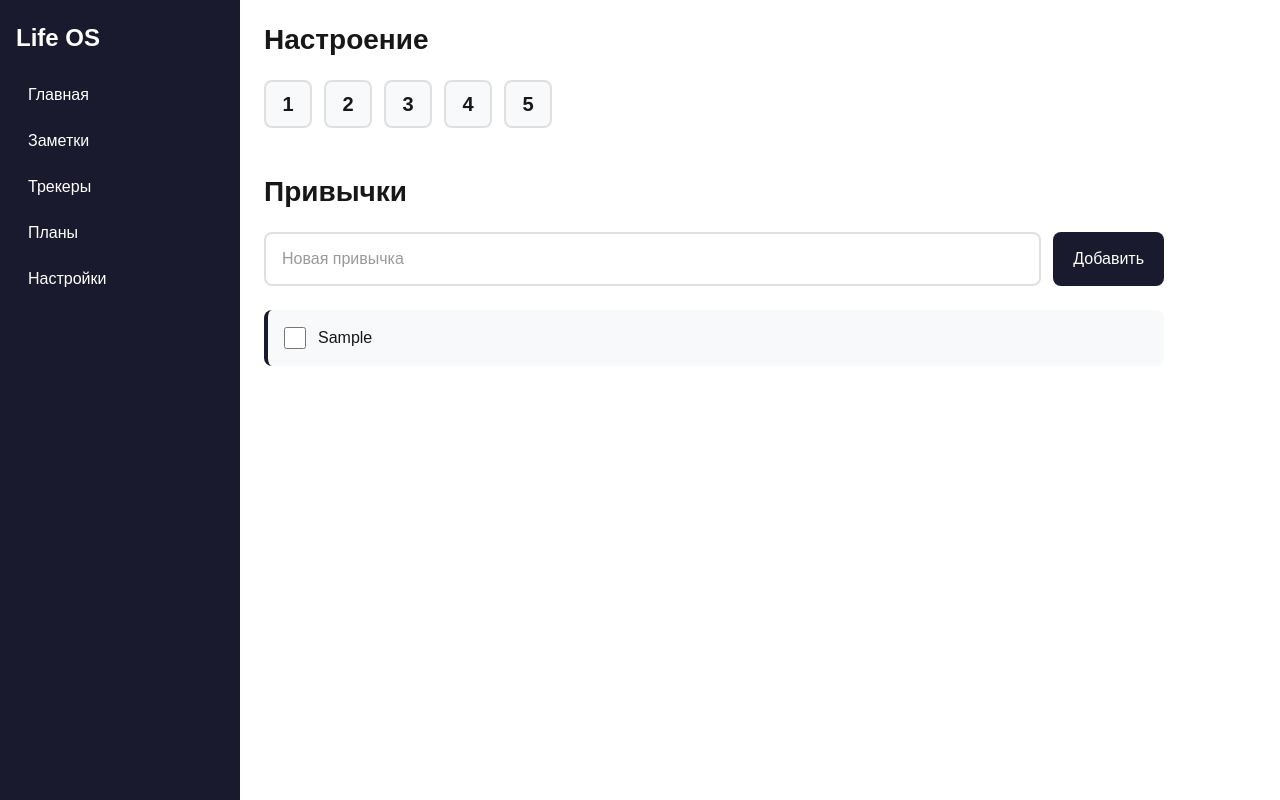
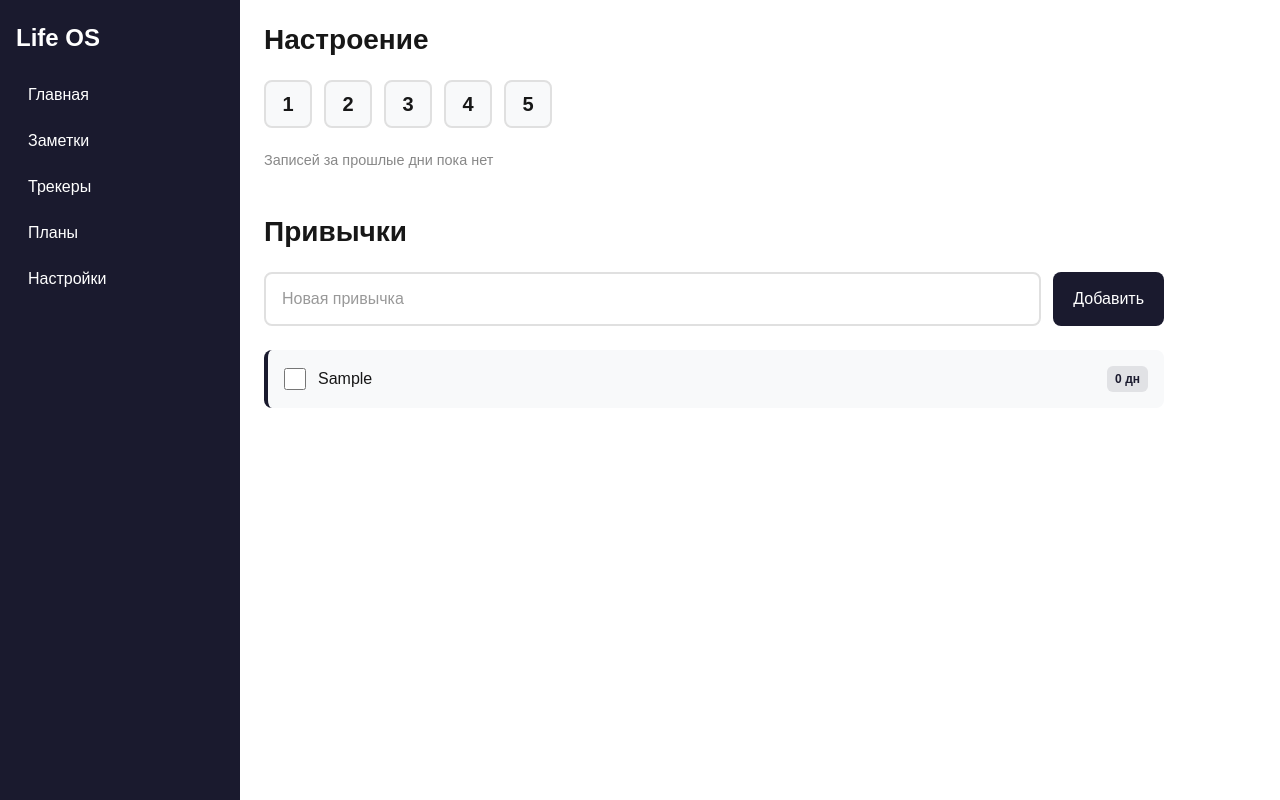
Before and after one commit to AlekSidorova/personal-dashboard, a Next.js app: page /stats in a window 1280 px wide. Both pictures are taken after typing "Sample" into the empty fields and a click on the button "Добавить". Built offline with nearby package versions, Linux system fonts and the light colour scheme.

Commit message:
feat: добавлена возможность отслеживать прерыдущие дни

```diff
--- a/src/components/Stats/HabitTracker.module.css
+++ b/src/components/Stats/HabitTracker.module.css
@@ -111,6 +111,17 @@
   font-size: 1rem;
   line-height: 1.5;
   color: #171717;
+  flex: 1;
+}
+
+.streak {
+  font-size: 0.75rem;
+  font-weight: 600;
+  color: #1a1a2e;
+  background: rgba(26, 26, 46, 0.1);
+  padding: 4px 8px;
+  border-radius: 6px;
+  flex-shrink: 0;
 }
 
 .emptyState {
--- a/src/components/Stats/HabitTracker.tsx
+++ b/src/components/Stats/HabitTracker.tsx
@@ -50,6 +50,23 @@ export default function HabitTracker() {
     }))
   }
 
+  const getStreak = (dates: string[]) => {
+    let streak = 0
+    let current = new Date()
+
+    while (true) {
+      const d = current.toISOString().slice(0, 10)
+      if (dates.includes(d)) {
+        streak++
+        current.setDate(current.getDate() - 1)
+      } else {
+        break
+      }
+    }
+
+    return streak
+  }
+
   return (
     <section className={styles.section}>
       <div className={styles.header}>
@@ -59,7 +76,7 @@ export default function HabitTracker() {
       <div className={styles.inputRow}>
         <input
           className={styles.input}
-            value={text}
+          value={text}
           onChange={(e) => setText(e.target.value)}
           placeholder="Новая привычка"
           onKeyDown={(e) => e.key === "Enter" && addHabit()}
@@ -75,6 +92,7 @@ export default function HabitTracker() {
         ) : (
           habits.map((habit) => {
             const doneToday = habit.completedDates.includes(today);
+            const streak = getStreak(habit.completedDates)
 
             return (
               <li key={habit.id} className={styles.habitItem}>
@@ -86,6 +104,7 @@ export default function HabitTracker() {
                     onChange={() => toggleToday(habit.id)}
                   />
                   <span className={styles.habitTitle}>{habit.title}</span>
+                  <span className={styles.streak}>{streak} дн</span>
                 </label>
               </li>
             );
--- a/src/components/Stats/MoodTracker.module.css
+++ b/src/components/Stats/MoodTracker.module.css
@@ -57,3 +57,33 @@
   font-size: 1rem;
   color: #171717;
 }
+
+.emptyHistory {
+  color: #888;
+  font-size: 0.9rem;
+  margin: 0;
+}
+
+.history {
+  margin-top: 12px;
+  list-style: none;
+  padding: 0;
+  display: flex;
+  flex-direction: column;
+  gap: 4px;
+}
+
+.historyItem {
+  display: flex;
+  justify-content: space-between;
+  font-size: 0.875rem;
+  color: #555;
+}
+
+.historyDate {
+  font-family: monospace;
+}
+
+.historyMood {
+  font-weight: 600;
+}
--- a/src/components/Stats/MoodTracker.tsx
+++ b/src/components/Stats/MoodTracker.tsx
@@ -2,24 +2,43 @@
 
 import styles from "./MoodTracker.module.css";
 import { useState, useEffect } from "react";
+import type { TMoodEntry } from "@/types";
 
 const today = new Date().toISOString().slice(0, 10);
 
 export default function MoodTracker() {
-  const [mood, setMood] = useState<number | null>(null);
+  const [history, setHistory] = useState<TMoodEntry[]>([]);
+  const [todayMood, setTodayMood] = useState<number | null>(null);
 
   //загрузка
   useEffect(() => {
-    const saved = localStorage.getItem('mood-' + today)
-    if (saved) setMood(Number(saved))
+    const saved = localStorage.getItem('mood-history');
+    if (saved) {
+      const parsed: TMoodEntry[] = JSON.parse(saved);
+      setHistory(parsed);
+
+      const todayEntry = parsed.find((e) => e.date === today);
+      if (todayEntry) setTodayMood(todayEntry.mood);
+    }
   }, []);
 
   //сохранение
   useEffect(() => {
-    if (mood !== null) {
-      localStorage.setItem('mood-' + today, mood.toString())
-    }
-  }, [mood])
+    localStorage.setItem('mood-history', JSON.stringify(history));
+  }, [history]);
+
+  const setMood = (value: number) => {
+    setTodayMood(value);
+    setHistory((prev) => {
+      const filtered = prev.filter((e) => e.date !== today);
+      return [...filtered, { date: today, mood: value }];
+    });
+  };
+
+  const lastDays = history
+    .filter((entry) => entry.date !== today)
+    .sort((a, b) => b.date.localeCompare(a.date))
+    .slice(0, 5);
 
   return (
     <section className={styles.section}>
@@ -29,7 +48,7 @@ export default function MoodTracker() {
         {[1, 2, 3, 4, 5].map((value) => (
           <button
             key={value}
-            className={`${styles.moodButton} ${mood === value ? styles.moodButtonSelected : ""}`}
+            className={`${styles.moodButton} ${todayMood === value ? styles.moodButtonSelected : ""}`}
             onClick={() => setMood(value)}
           >
             {value}
@@ -37,8 +56,21 @@ export default function MoodTracker() {
         ))}
       </div>
 
-      {mood !== null && (
-        <p className={styles.result}>Сегодня: {mood}</p>
+      {todayMood !== null && (
+        <p className={styles.result}>Сегодня: {todayMood}</p>
+      )}
+
+      {lastDays.length > 0 ? (
+        <ul className={styles.history}>
+          {lastDays.map((entry) => (
+            <li key={entry.date} className={styles.historyItem}>
+              <span className={styles.historyDate}>{entry.date}</span>
+              <span className={styles.historyMood}>{entry.mood}</span>
+            </li>
+          ))}
+        </ul>
+      ) : (
+        <p className={styles.emptyHistory}>Записей за прошлые дни пока нет</p>
       )}
     </section>
   );
```
